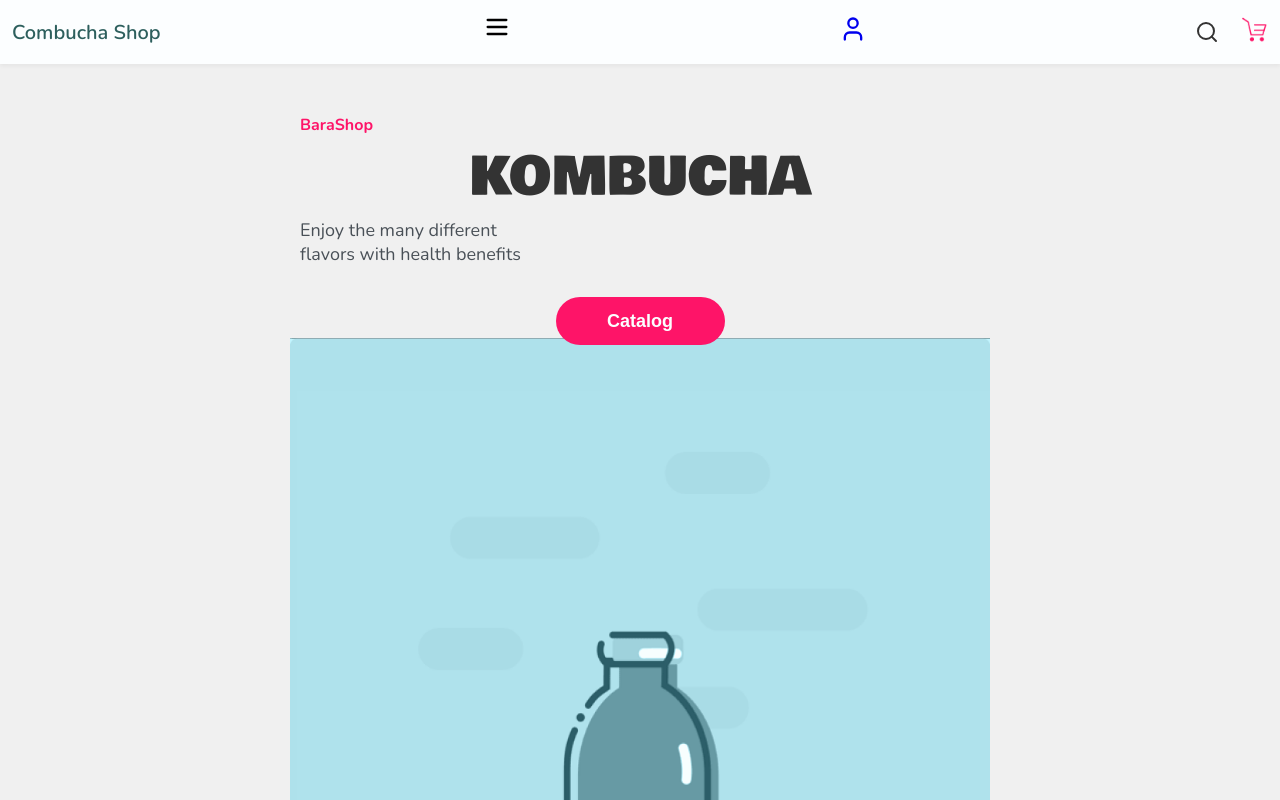
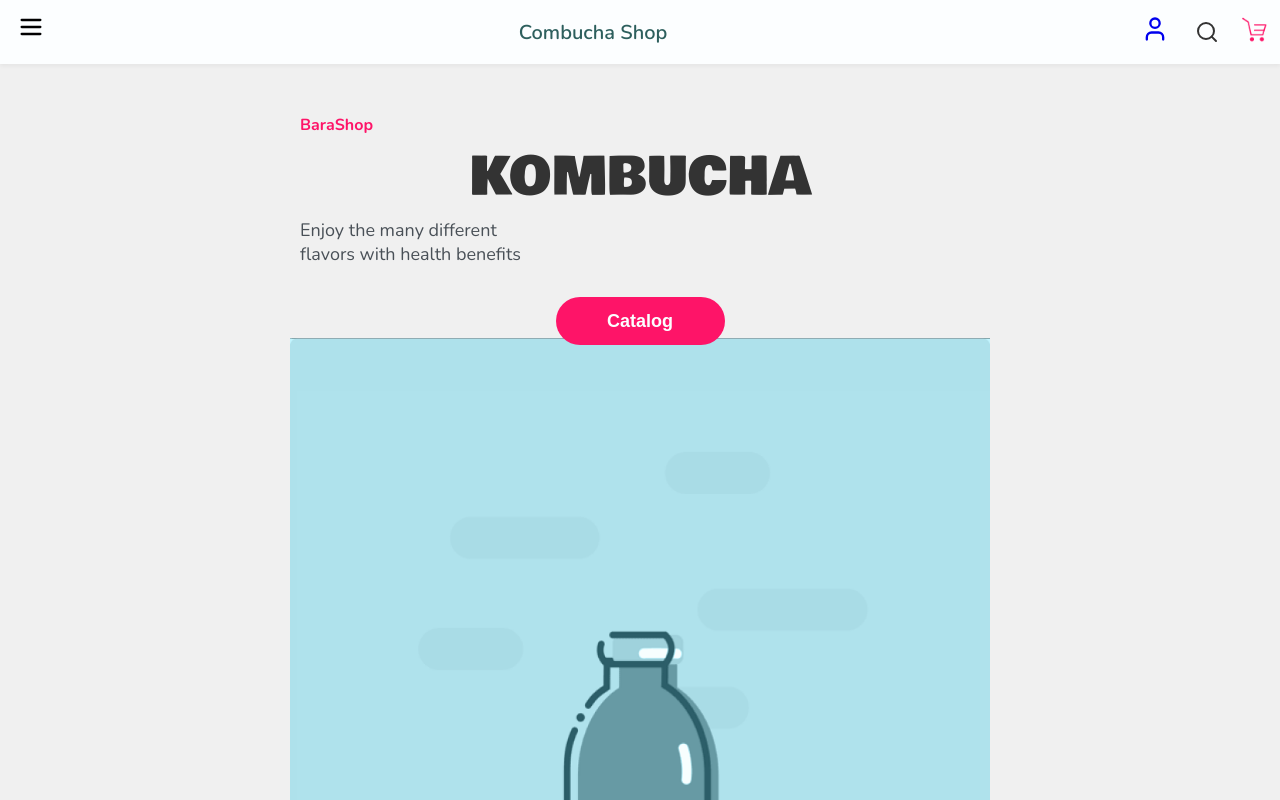
Before and after one commit to O-Kornilova/combucha-shop, a React (Create React App) app in the folder frontend/: page / in a window 1280 px wide. Shown: the top 800 px of the page. Built offline with nearby package versions, Linux system fonts and the light colour scheme; no server answers; a web font is replaced by a local one.

Commit message:
fix: header

```diff
--- a/frontend/src/components/Header/Header.js
+++ b/frontend/src/components/Header/Header.js
@@ -16,10 +16,6 @@ const Header = () => {
 
   return (
     <header className={styles.header}>
-      <Link to='/' className={styles.logo}>
-        Combucha Shop
-      </Link>
-
       <div className={styles.menuContainer}>
         <button
           onClick={() => setMenuOpen(!menuOpen)}
@@ -41,7 +37,11 @@ const Header = () => {
           </nav>
         )}
       </div>
+      <Link to='/' className={styles.logo}>
+        Combucha Shop
+      </Link>
 
+      <div className={styles.rightIcons}>
         {user ? (
           <Link to='/profile' className={styles.userLink}>
             <img
@@ -55,8 +55,6 @@ const Header = () => {
             <User size={28} />
           </Link>
         )}
-
-      <div className={styles.rightIcons}>
         <Search size={24} className={styles.searchIcon} />
         <Link to='/cart' className={styles.cartWrapper}>
           <img src={cartIcon} alt='Cart' className={styles.cartIcon} />
```
Lines whose indentation alone changed are shown as unchanged.
